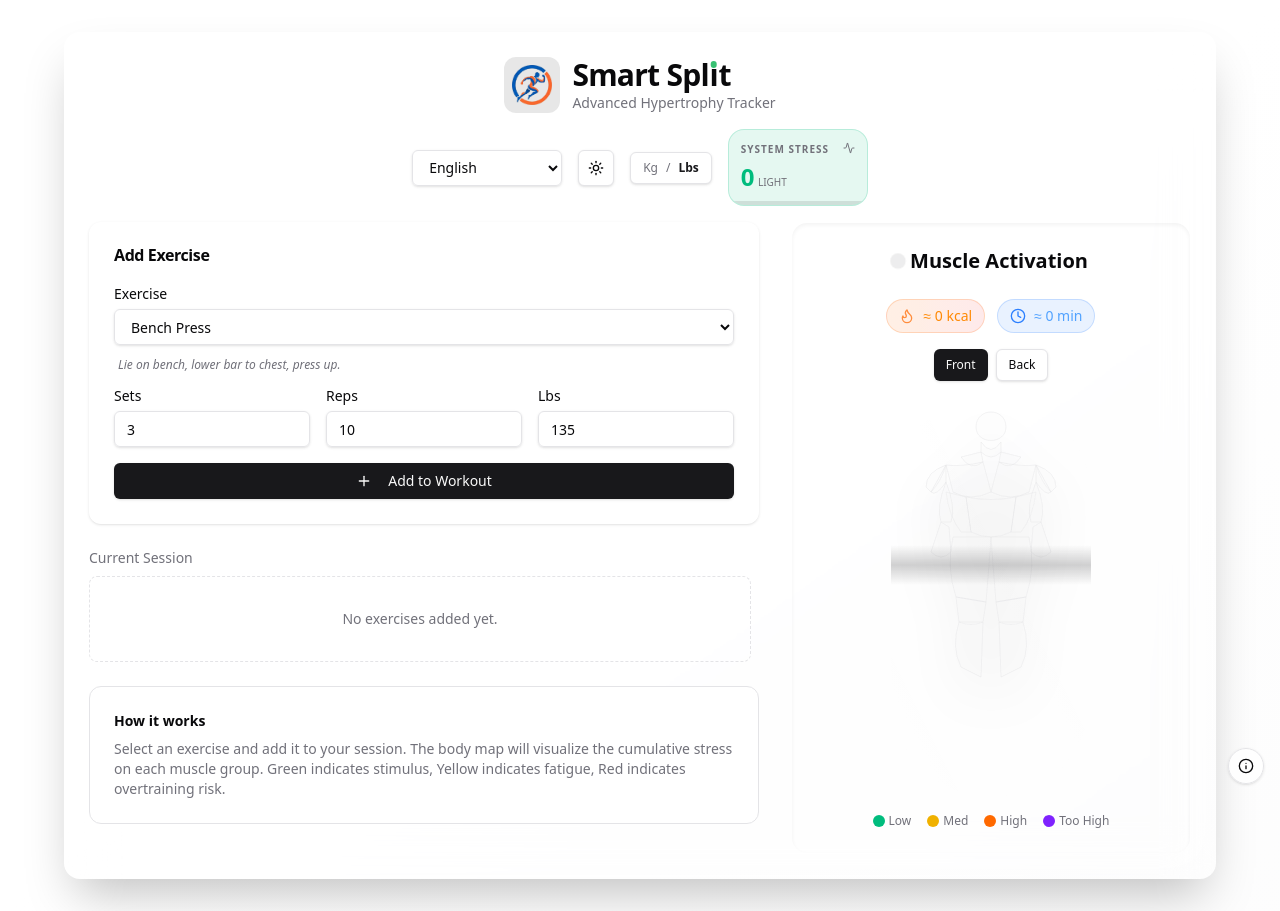
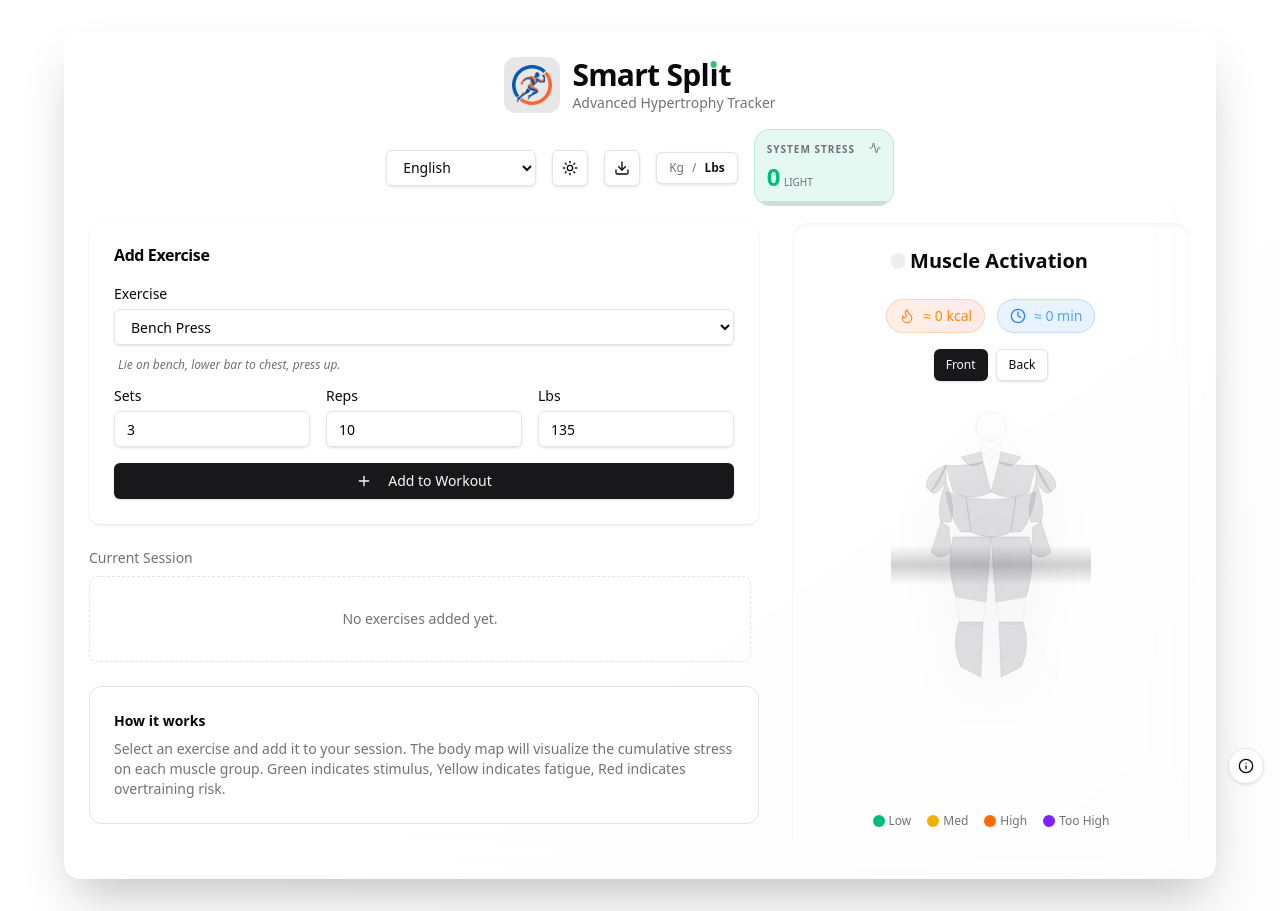
Before and after one commit to KVasquesMoviaUTN/SmartSplit, a Next.js app: page / in a window 1280 px wide. Built offline with nearby package versions, Linux system fonts and the light colour scheme.

Commit message:
going live v0.1

```diff
--- a/src/app/page.tsx
+++ b/src/app/page.tsx
@@ -1,15 +1,18 @@
 "use client";
 
+import Image from "next/image";
 import { BodyHeatmap } from "@/components/BodyHeatmap";
 import { AddExerciseForm } from "@/components/AddExerciseForm";
 import { useWorkoutStore } from "@/store/workoutStore";
-import { Activity } from "lucide-react";
+import { Activity, Download } from "lucide-react";
 import { UnitToggle } from "@/components/UnitToggle";
 import { ModeToggle } from "@/components/ThemeToggle";
 import { LanguageSwitcher } from "@/components/LanguageSwitcher";
 import { useLanguageStore } from "@/store/languageStore";
+import { generateWorkoutCSV } from "@/lib/utils";
 
 import { AboutModal } from "@/components/AboutModal";
+import { Button } from "@/components/ui/components";
 
 export default function Home() {
   const { heatmap, totalSystemStress } = useWorkoutStore();
@@ -25,7 +28,7 @@ export default function Home() {
           <div className="flex items-center gap-3">
             <div className="p-2 bg-primary/10 rounded-xl">
               {/* <Dumbbell className="h-8 w-8" /> */}
-              <img src="/web-app-manifest-192x192.png" alt="Smart Split Logo" className="h-10 w-10 object-contain" />
+              <Image src="/web-app-manifest-192x192.png" alt="Smart Split Logo" width={40} height={40} className="object-contain" />
             </div>
             <div>
               <h1 className="text-3xl font-bold tracking-tight text-foreground">
@@ -51,6 +54,23 @@ export default function Home() {
           <div className="flex items-center gap-4 flex-wrap justify-end">
             <LanguageSwitcher />
             <ModeToggle />
+            <Button
+              variant="outline"
+              size="icon"
+              onClick={() => {
+                const csv = generateWorkoutCSV(useWorkoutStore.getState().addedExercises);
+                const blob = new Blob([csv], { type: 'text/csv' });
+                const url = window.URL.createObjectURL(blob);
+                const a = document.createElement('a');
+                a.href = url;
+                a.download = `workout-${new Date().toISOString().split('T')[0]}.csv`;
+                a.click();
+                window.URL.revokeObjectURL(url);
+              }}
+              title="Export to CSV"
+            >
+              <Download className="h-[1.2rem] w-[1.2rem]" />
+            </Button>
             <UnitToggle />
             <div className={`flex flex-col min-w-[140px] relative overflow-hidden p-3 rounded-2xl border backdrop-blur-md transition-all duration-500
               ${totalSystemStress < 200 ? 'bg-emerald-500/10 border-emerald-500/20' :
--- a/src/components/AddExerciseForm.tsx
+++ b/src/components/AddExerciseForm.tsx
@@ -1,7 +1,7 @@
 "use client";
 
 import { useWorkoutStore } from "@/store/workoutStore";
-import { getAllExercises } from "@/lib/muscleMapping";
+import { getAllExercises, EXERCISE_DATABASE } from "@/lib/muscleMapping";
 import { Button, Card, CardContent, CardHeader, CardTitle, Input, Label } from "./ui/components";
 import { useState } from "react";
 import { Plus, Trash2 } from "lucide-react";
@@ -46,14 +46,14 @@ export function AddExerciseForm() {
                             >
                                 {options.map(opt => (
                                     <option key={opt} value={opt}>
-                                        {/* @ts-expect-error Dynamic key generation */}
-                                        {t(`exercise_${opt}`)}
+                                        {/* eslint-disable-next-line @typescript-eslint/no-explicit-any */}
+                                        {t(`exercise_${opt}` as any)}
                                     </option>
                                 ))}
                             </select>
                             <p className="text-xs text-muted-foreground mt-1 px-1 italic">
-                                {/* @ts-expect-error Dynamic key generation */}
-                                {t(`instruction_${selectedExercise}`)}
+                                {/* eslint-disable-next-line @typescript-eslint/no-explicit-any */}
+                                {t(`instruction_${selectedExercise}` as any)}
                             </p>
                         </div>
 
@@ -95,10 +95,19 @@ export function AddExerciseForm() {
                         <div key={ex.id} className="flex items-center justify-between p-3 rounded-lg border bg-card/50 hover:bg-card transition-colors">
                             <div>
                                 <div className="font-medium">
-                                    {/* @ts-expect-error Dynamic key generation */}
-                                    {t(`exercise_${ex.exerciseName}`)}
+                                    {/* eslint-disable-next-line @typescript-eslint/no-explicit-any */}
+                                    {t(`exercise_${ex.exerciseName}` as any)}
                                 </div>
-                                <div className="text-xs text-muted-foreground">{ex.sets} x {ex.reps} @ {ex.weight}lbs</div>
+                                <div className="text-xs text-muted-foreground">{ex.sets} x {ex.reps} @ {
+                                    (() => {
+                                        const def = EXERCISE_DATABASE[ex.exerciseName];
+                                        if (def?.isBodyweight) {
+                                            if (ex.weight === 0) return 'Bodyweight';
+                                            return `Bodyweight + ${ex.weight}${unitSystem === 'metric' ? 'kg' : 'lbs'}`;
+                                        }
+                                        return `${ex.weight}${unitSystem === 'metric' ? 'kg' : 'lbs'}`
+                                    })()
+                                }</div>
                             </div>
                             <Button variant="ghost" size="icon" onClick={() => removeExercise(ex.id)} className="h-8 w-8 text-destructive hover:text-destructive hover:bg-destructive/10">
                                 <Trash2 className="h-4 w-4" />
--- a/src/components/BodyHeatmap.tsx
+++ b/src/components/BodyHeatmap.tsx
@@ -17,7 +17,7 @@ interface BodyHeatmapProps {
 
 // Color Utility
 const getMuscleColor = (stress: number) => {
-    if (!stress || stress <= 0) return "fill-muted/20 stroke-border"; // Default: grey/transparent
+    if (!stress || stress <= 0) return "fill-muted-foreground/20 stroke-muted-foreground/30"; // Default: visible silhouette
     if (stress <= 20) return "fill-muted/40 stroke-slate-400"; // Grey (Active but low) - Distinct from empty
     if (stress <= 40) return "fill-emerald-500 stroke-emerald-600"; // Low
     if (stress <= 60) return "fill-yellow-500 stroke-yellow-600"; // Med
@@ -40,7 +40,6 @@ export function BodyHeatmap({ heatmap }: BodyHeatmapProps) {
     const userStats = useUserStore();
     const { addedExercises, durationSettings } = useWorkoutStore();
 
-    const totalSets = useMemo(() => addedExercises.reduce((acc, ex) => acc + ex.sets, 0), [addedExercises]);
     const calories = useMemo(() => calculateCalories(userStats, addedExercises), [userStats, addedExercises]);
     const duration = useMemo(() => calculateDuration(addedExercises, durationSettings.secondsPerRep, durationSettings.secondsPerSet), [addedExercises, durationSettings]);
 
--- a/src/lib/muscleMapping.ts
+++ b/src/lib/muscleMapping.ts
@@ -24,6 +24,7 @@ export interface MuscleImpact {
 export interface ExerciseDef {
     impact: MuscleImpact[];
     metValue?: number; // Metabolic Equivalent of Task (approx intensity)
+    isBodyweight?: boolean;
 }
 
 export const EXERCISE_DATABASE: Record<string, ExerciseDef> = {
@@ -70,6 +71,7 @@ export const EXERCISE_DATABASE: Record<string, ExerciseDef> = {
             { muscle: 'RearDelts', activation: 6 },
         ],
         metValue: 6.0,
+        isBodyweight: true,
     },
     overhead_press: {
         impact: [
@@ -135,6 +137,7 @@ export const EXERCISE_DATABASE: Record<string, ExerciseDef> = {
             { muscle: 'Abs', activation: 10 },
         ],
         metValue: 3.5,
+        isBodyweight: true,
     },
     side_plank: {
         impact: [
@@ -142,6 +145,7 @@ export const EXERCISE_DATABASE: Record<string, ExerciseDef> = {
             { muscle: 'Abs', activation: 5 },
         ],
         metValue: 4.0,
+        isBodyweight: true,
     },
     push_up: {
         impact: [
@@ -151,6 +155,7 @@ export const EXERCISE_DATABASE: Record<string, ExerciseDef> = {
             { muscle: 'Abs', activation: 4 },
         ],
         metValue: 5.0,
+        isBodyweight: true,
     },
     incline_bench_press: {
         impact: [
@@ -167,6 +172,7 @@ export const EXERCISE_DATABASE: Record<string, ExerciseDef> = {
             { muscle: 'FrontDelts', activation: 6 },
         ],
         metValue: 6.0,
+        isBodyweight: true,
     },
     lat_pulldown: {
         impact: [
@@ -193,12 +199,14 @@ export const EXERCISE_DATABASE: Record<string, ExerciseDef> = {
             { muscle: 'Calves', activation: 4 },
         ],
         metValue: 7.0,
+        isBodyweight: true,
     },
     calf_raise: {
         impact: [
             { muscle: 'Calves', activation: 10 },
         ],
         metValue: 3.5,
+        isBodyweight: true,
     },
     hammer_curl: {
         impact: [
@@ -220,6 +228,7 @@ export const EXERCISE_DATABASE: Record<string, ExerciseDef> = {
             { muscle: 'FrontDelts', activation: 4 },
         ],
         metValue: 4.0,
+        isBodyweight: true,
     },
 };
 
--- a/src/lib/utils.ts
+++ b/src/lib/utils.ts
@@ -69,3 +69,20 @@ export function calculateRecovery(stress: number): number {
     if (stress <= 80) return 72; // Orange (High)
     return 96; // Purple (Too High)
 }
+
+export function generateWorkoutCSV(exercises: { exerciseName: string; sets: number; reps: number; weight: number }[]): string {
+    const headers = ['Exercise', 'Sets', 'Reps', 'Weight'];
+    const rows = exercises.map(ex => [
+        ex.exerciseName,
+        ex.sets,
+        ex.reps,
+        ex.weight
+    ]);
+
+    const csvContent = [
+        headers.join(','),
+        ...rows.map(row => row.join(','))
+    ].join('\n');
+
+    return csvContent;
+}
--- a/src/store/workoutStore.ts
+++ b/src/store/workoutStore.ts
@@ -52,7 +52,11 @@ const calculateStress = (exercises: WorkoutSet[]) => {
     return { heatmap: newHeatmap as Record<MuscleGroup, number>, total: totalScale };
 };
 
-export const useWorkoutStore = create<WorkoutState>((set, get) => ({
+import { persist } from 'zustand/middleware';
+
+export const useWorkoutStore = create<WorkoutState>()(
+    persist(
+        (set, get) => ({
             addedExercises: [],
             heatmap: {} as Record<MuscleGroup, number>,
             totalSystemStress: 0,
@@ -88,4 +92,9 @@ export const useWorkoutStore = create<WorkoutState>((set, get) => ({
 
             toggleUnitSystem: () => set((state) => ({ unitSystem: state.unitSystem === 'imperial' ? 'metric' : 'imperial' })),
             updateDurationSettings: (settings: { secondsPerRep: number; secondsPerSet: number }) => set({ durationSettings: settings }),
-}));
+        }),
+        {
+            name: 'workout-storage',
+        }
+    )
+);
```
Also changed, not shown: 1 other file (tests, documents, lock files or other folders). Lines whose indentation alone changed are shown as unchanged.
